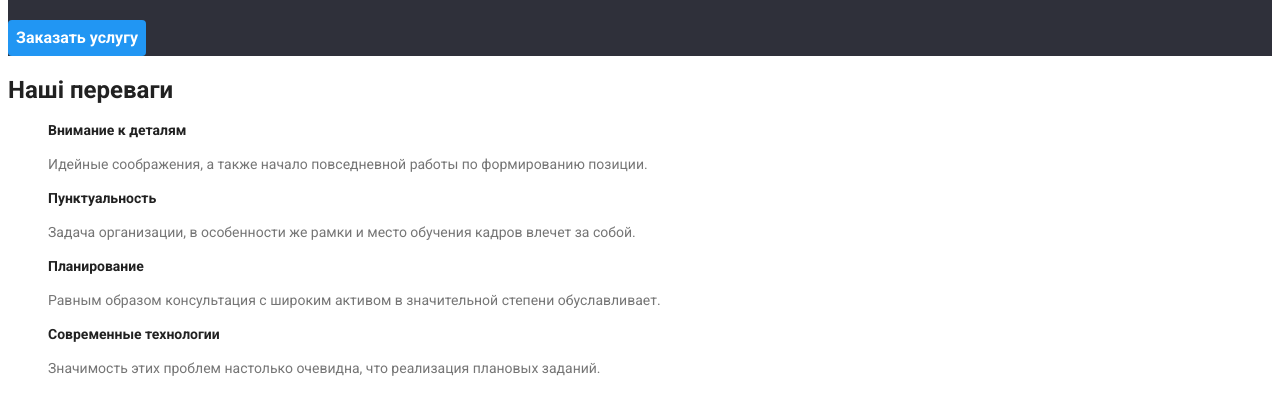
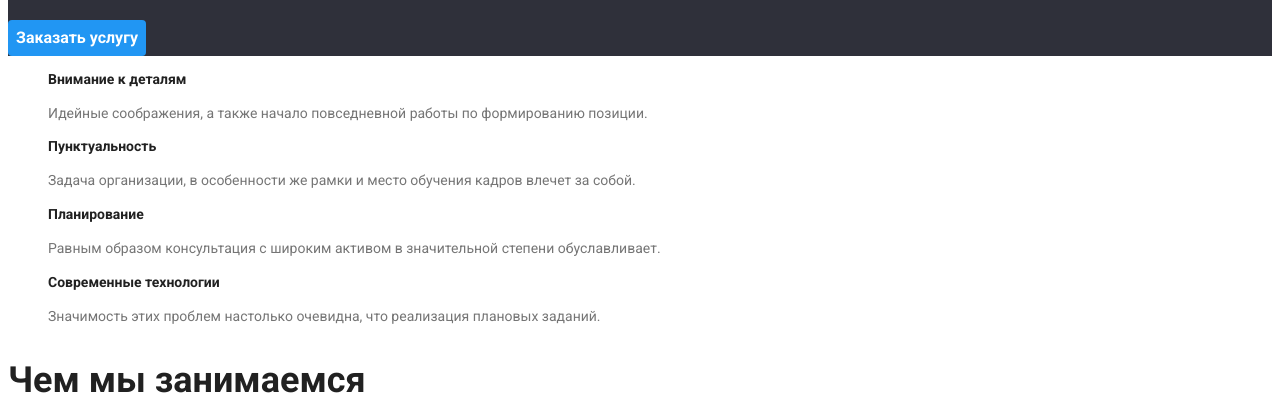
Before and after one commit to bioskalush/goit-markup-hw-02, a plain HTML site: page index.html in a window 1280 px wide. Shown: the part 355-763 px from the top of the page. Drawn offline with Linux system fonts and the light colour scheme.

Commit message:
деякі зміни в коді

```diff
--- a/index.html
+++ b/index.html
@@ -54,7 +54,7 @@
       </section>
       <!--Наші переваги-->
       <section class="block-benefits section-block">
-        <h2 class="hide">Наші переваги</h2>
+        <h2 hidden>Наші переваги</h2>
         <ul class="list benefits-ul">
           <li class="benefits-box">
             <h3 class="benefits-title">Внимание к деталям</h3>
```
Also changed, not shown: portfolio.html (+1 -1 lines).
